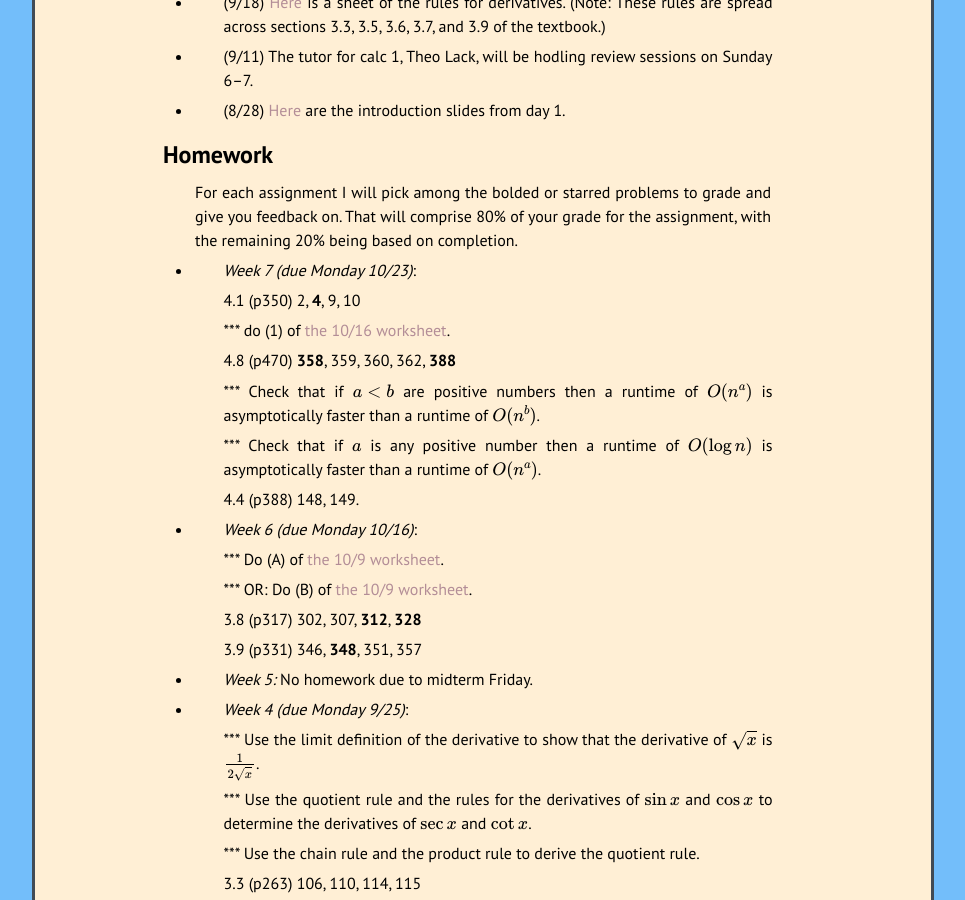
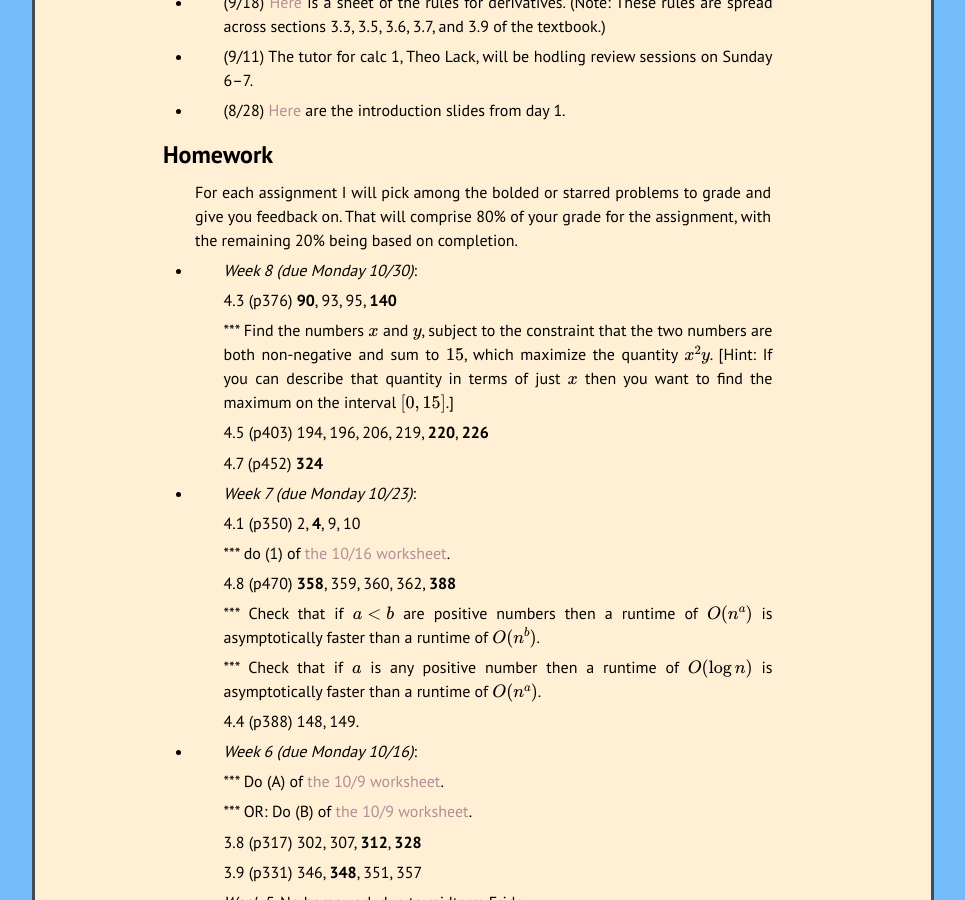
Before and after one commit to kamerynjw/kamerynjw.github.io, a Jekyll site: the page built from teaching/2023/math210.md, in a window 1280 px wide and 900 px high, scrolled down 782 px. Shown: the whole window, without its empty margins (157-1122 px from the left). Built offline with Jekyll 4.4.1, drawn with Linux system fonts in a browser that asks for light colours; nearby versions of some CDN libraries; formulas are drawn with MathJax 3; some of the changed text lies outside the part shown.

Commit message:
week 8 calc 1

```diff
--- a/teaching/2023/math210.md
+++ b/teaching/2023/math210.md
@@ -34,6 +34,16 @@ Homework
 --------
 
 For each assignment I will pick among the bolded or starred problems to grade and give you feedback on. That will comprise 80% of your grade for the assignment, with the remaining 20% being based on completion.
+
+* *Week 8 (due Monday 10/30)*:
+
+   4.3 (p376) **90**, 93, 95, **140**
+
+   *** Find the numbers $x$ and $y$, subject to the constraint that the two numbers are both non-negative and sum to $15$, which maximize the quantity $x^2y$. [Hint: If you can describe that quantity in terms of just $x$ then you want to find the maximum on the interval $[0,15]$.]
+
+   4.5 (p403) 194, 196, 206, 219, **220**, **226**
+
+   4.7 (p452) **324**
 
 * *Week 7 (due Monday 10/23)*:
 
@@ -116,6 +126,10 @@ For each assignment I will pick among the bolded or starred problems to grade an
 In-class Worksheets
 --------
 
+* [10/27: Section 4.5](w10-27.pdf)
+
+* [10/23: Section 4.3](w10-23.pdf)
+
 * [10/18: Section 4.8](w10-18.pdf)
 
 * [10/16: Section 4.1](w10-16.pdf)
```
Also changed, not shown: 2 other files.
